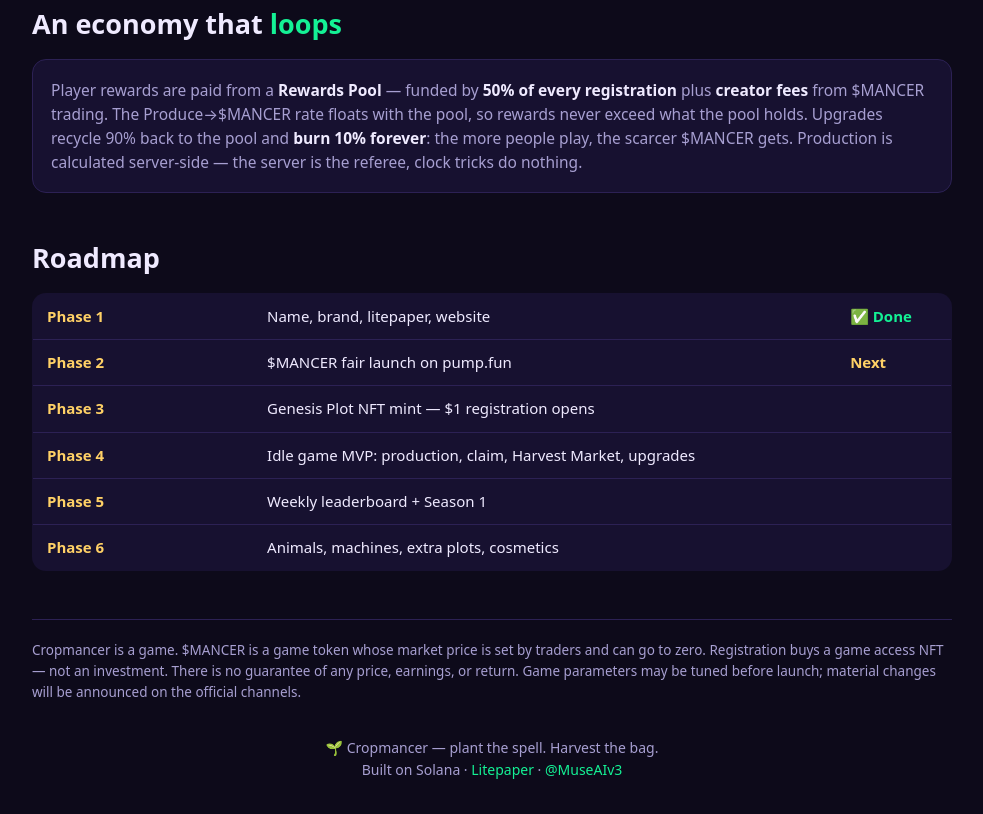
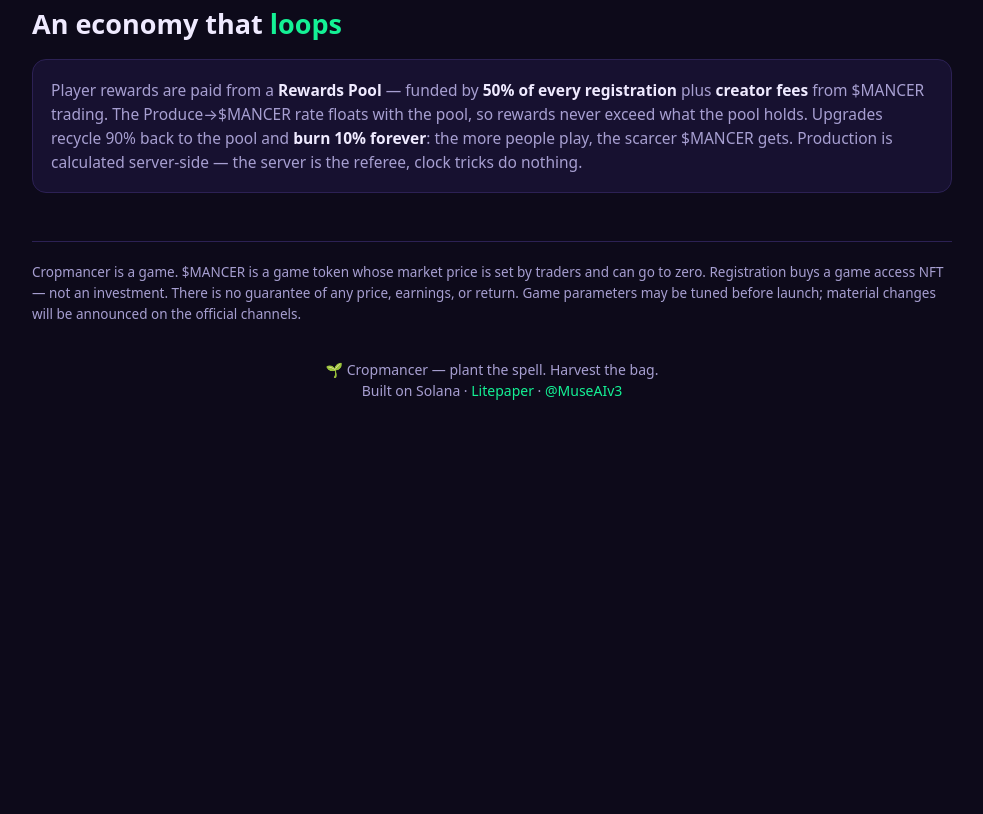
Before and after one commit to automuseai/automuseai.github.io, a plain HTML site: page cropmancer.html in a window 1280 px wide. Shown: the part 1912-2726 px from the top of the page, without its empty margins (148-1131 px from the left). After the commit the page ends 2348 px from the top, so only its background shows below. Drawn offline with Linux system fonts and the light colour scheme.

Commit message:
Cropmancer: remove roadmap

```diff
--- a/cropmancer.html
+++ b/cropmancer.html
@@ -44,7 +44,7 @@ footer{text-align:center;color:var(--mut);font-size:14px;padding-bottom:34px}
 <body>
 <div class="wrap">
 <header>
-<div class="badge">🌱 PRE-LAUNCH · PHASE 1 COMPLETE · SOLANA</div>
+<div class="badge">🌱 PRE-LAUNCH · SOLANA</div>
 <h1>CROPMANCER</h1>
 <div class="tag">The idle farm that grows while you sleep.</div>
 <p class="sub">An idle farming game on Solana. Your farm produces 24/7 — while you work, while you sleep, while the app is closed. Check in, claim your harvest, earn <b>$MANCER</b>, upgrade, repeat.</p>
@@ -53,7 +53,7 @@ footer{text-align:center;color:var(--mut);font-size:14px;padding-bottom:34px}
 <a class="btn main" href="cropmancer-litepaper.html">📜 Read the Litepaper</a>
 <a class="btn" href="https://x.com/MuseAIv3" target="_blank" rel="noopener">Follow updates on X</a>
 <a class="btn dim" href="#" onclick="return false">🪙 $MANCER — launching soon</a>
-<a class="btn dim" href="#" onclick="return false">🎫 Registration — opens Phase 3</a>
+<a class="btn dim" href="#" onclick="return false">🎫 Registration — opens at launch</a>
 </div>
 </header>
 <section>
@@ -91,17 +91,6 @@ footer{text-align:center;color:var(--mut);font-size:14px;padding-bottom:34px}
 <p>Player rewards are paid from a <b>Rewards Pool</b> — funded by <b>50% of every registration</b> plus <b>creator fees</b> from $MANCER trading. The Produce→$MANCER rate floats with the pool, so rewards never exceed what the pool holds. Upgrades recycle 90% back to the pool and <b>burn 10% forever</b>: the more people play, the scarcer $MANCER gets. Production is calculated server-side — the server is the referee, clock tricks do nothing.</p>
 </div>
 </section>
-<section>
-<h2>Roadmap</h2>
-<table class="road">
-<tr><td>Phase 1</td><td>Name, brand, litepaper, website</td><td class="done">✅ Done</td></tr>
-<tr><td>Phase 2</td><td>$MANCER fair launch on pump.fun</td><td class="next">Next</td></tr>
-<tr><td>Phase 3</td><td>Genesis Plot NFT mint — $1 registration opens</td><td></td></tr>
-<tr><td>Phase 4</td><td>Idle game MVP: production, claim, Harvest Market, upgrades</td><td></td></tr>
-<tr><td>Phase 5</td><td>Weekly leaderboard + Season 1</td><td></td></tr>
-<tr><td>Phase 6</td><td>Animals, machines, extra plots, cosmetics</td><td></td></tr>
-</table>
-</section>
 <div class="disc">Cropmancer is a game. $MANCER is a game token whose market price is set by traders and can go to zero. Registration buys a game access NFT — not an investment. There is no guarantee of any price, earnings, or return. Game parameters may be tuned before launch; material changes will be announced on the official channels.</div>
 <footer>🌱 Cropmancer — plant the spell. Harvest the bag.<br>Built on Solana · <a href="cropmancer-litepaper.html">Litepaper</a> · <a href="https://x.com/MuseAIv3" target="_blank" rel="noopener">@MuseAIv3</a></footer>
 </div>
```
